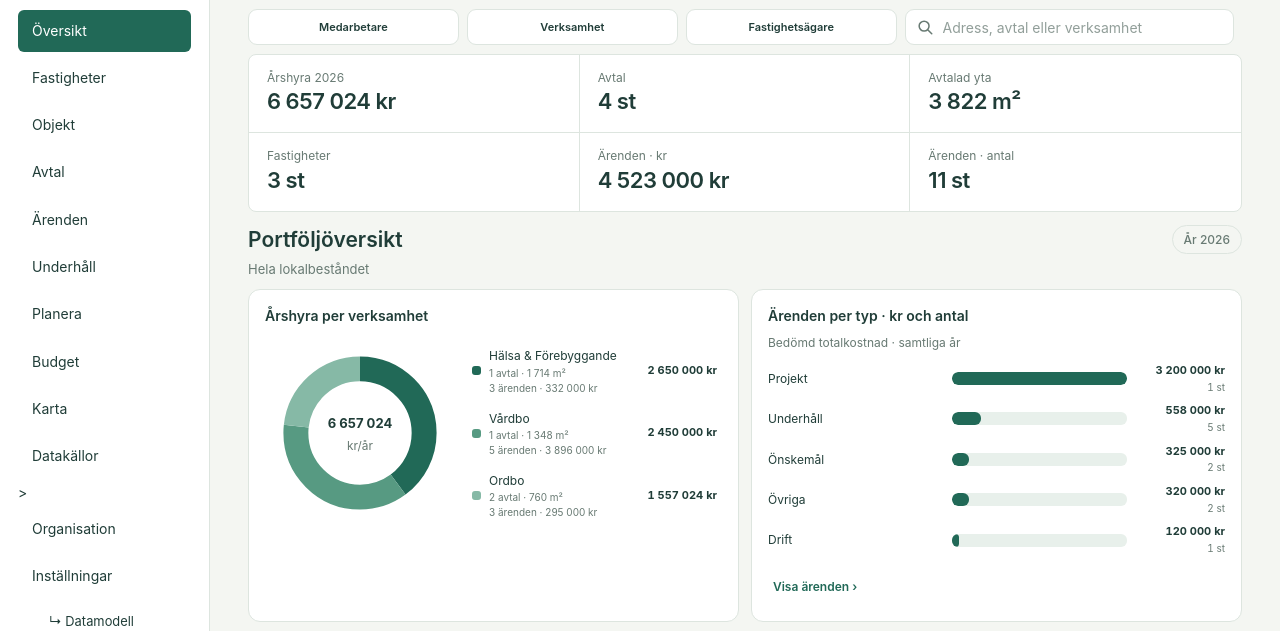
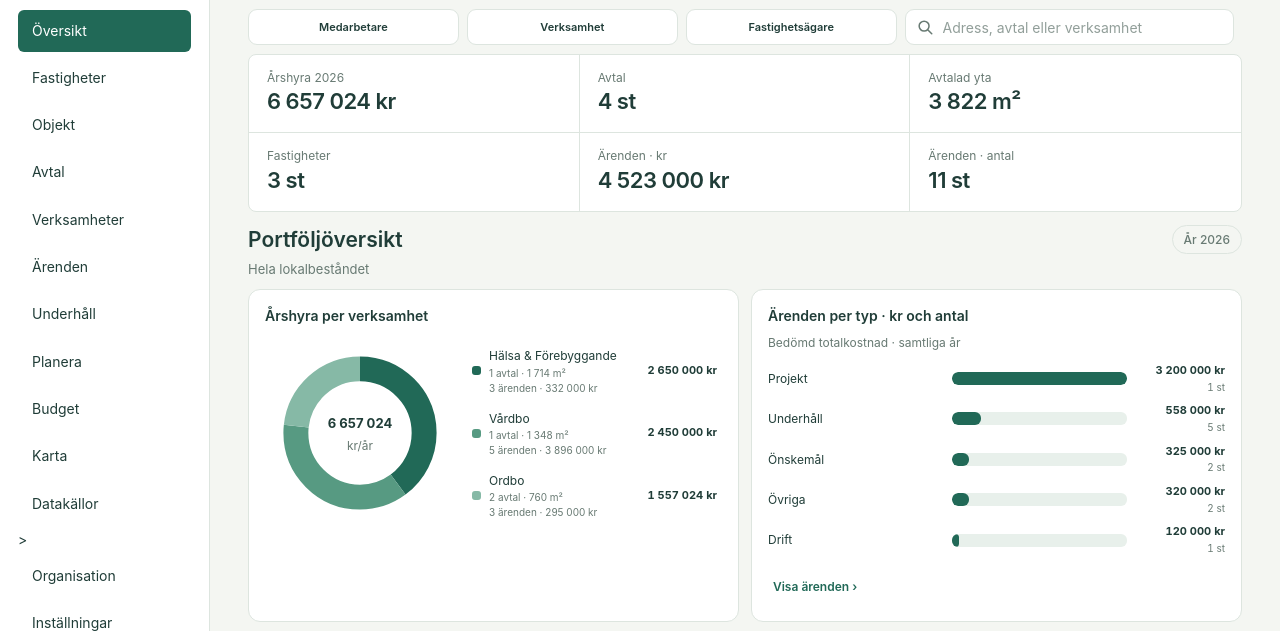
Before and after one commit to Pomattias/Lokalblick, a website with bundled scripts: page frontend/v2/index.html in a window 1280 px wide. Shown: the part 110-741 px from the top of the page. Built offline with nearby package versions, Linux system fonts and the light colour scheme.

Commit message:
Expose shared verksamhet registry in desktop navigation

```diff
--- a/frontend/v2/index.html
+++ b/frontend/v2/index.html
@@ -61,7 +61,7 @@
       <nav aria-label="Huvudnavigation">
         <button data-view="overview">Översikt</button
         ><button data-view="properties">Fastigheter</button
-        ><button data-view="objects">Objekt</button><button data-view="contracts">Avtal</button
+        ><button data-view="objects">Objekt</button><button data-view="contracts">Avtal</button><button data-view="businesses">Verksamheter</button
         ><button data-view="activities">Ärenden</button
         ><button data-view="maintenance">Underhåll</button
         ><button data-view="plan">Planera</button
```
